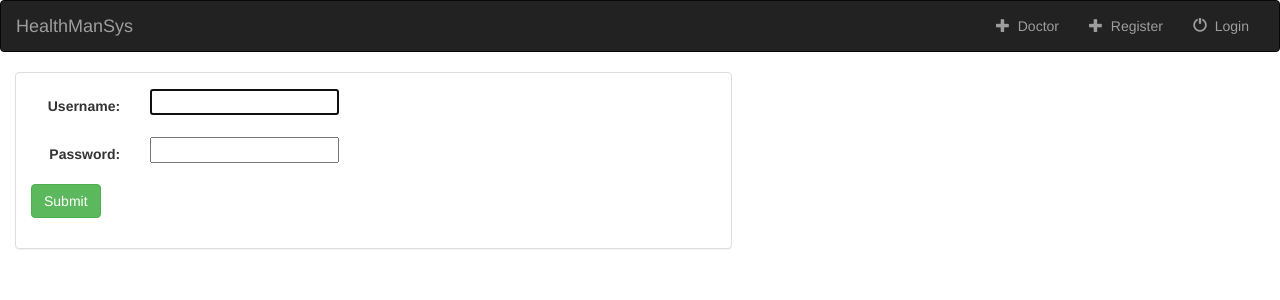
After one commit to AdityaVallabh/HealthCareSys, a Django app: page /healthcare/login/ in a window 1280 px wide. The commit adds this page. Shown: the top 300 px of the page. Run offline with Django 3.2, Linux system fonts and the light colour scheme; some libraries are stand-ins or nearby versions.

Commit message:
Add Doctor Reg and Login Page

```diff
--- a/HealthCareSys/settings.py
+++ b/HealthCareSys/settings.py
@@ -115,6 +115,8 @@ USE_L10N = True
 
 USE_TZ = True
 
+LOGIN_REDIRECT_URL = '/'
+
 
 # Static files (CSS, JavaScript, Images)
 # https://docs.djangoproject.com/en/1.9/howto/static-files/
--- a/healthcare/admin.py
+++ b/healthcare/admin.py
@@ -1,4 +1,6 @@
 from django.contrib import admin
-from .models import UserProfile
+from .models import UserProfile, DoctorProfile, Hospital
 
 admin.site.register(UserProfile)
+admin.site.register(DoctorProfile)
+admin.site.register(Hospital)
--- a/healthcare/templates/healthcare/base.html
+++ b/healthcare/templates/healthcare/base.html
@@ -8,7 +8,6 @@
     <script src="https://code.jquery.com/jquery-3.2.1.slim.min.js"></script>
     <script src="https://maxcdn.bootstrapcdn.com/bootstrap/3.3.7/js/bootstrap.min.js"></script>
     <link href="https://fonts.googleapis.com/css?family=Satisfy" rel="stylesheet">
-    <link rel="stylesheet" type="text/css" href="{% static 'music/style.css' %}" />
 </head>
 <body>
     <nav class="navbar navbar-inverse">
@@ -33,6 +32,12 @@
                 -->
                 <ul class="nav navbar-nav navbar-right">
                     <li class="">
+                        <a href="{% url 'healthcare:register' %}?role=doctor">
+                            <span class="glyphicon glyphicon-plus" aria-hidden="true"></span>&nbsp;
+                            Doctor
+                        </a>
+                    </li>
+                    <li class="">
                         <a href="{% url 'healthcare:register' %}">
                             <span class="glyphicon glyphicon-plus" aria-hidden="true"></span>&nbsp;
                             Register
@@ -45,7 +50,7 @@
                                 Logout
                             </a>
                         {% else %}
-                            <a href="/admin/">
+                            <a href="{% url 'healthcare:login' %}">
                                 <span class="glyphicon glyphicon-off" aria-hidden="true"></span>&nbsp;
                                 Login
                             </a>
--- a/healthcare/templates/healthcare/form-template.html
+++ b/healthcare/templates/registration/form-template.html
@@ -1,3 +1,6 @@
+{% if message %}
+    {{ message }}
+{% endif %}
 {% for field in form %}
 <div class="form-group">
     <div class="col-sm-offset-2 col-sm-10">
--- /dev/null
+++ b/healthcare/templates/registration/login.html
@@ -0,0 +1,24 @@
+{% extends 'healthcare/base.html' %}
+{% block title %}Register{% endblock %}
+
+{% block body %}
+<div class="container-fluid">
+    <div class="row">
+        <div class="col-sm-12 col-md-7">
+            <div class="panel panel-default">
+                <div class="panel-body">
+                    <form class="form-horizontal" action="" method="POST" enctype="multipart/form-data">
+                        {% csrf_token %}
+                        {% include 'registration/form-template.html'%}
+                        <div class="form-group">
+                            <div class="col-sm-offset col-sm-10">
+                                <button type="submit" class="btn btn-success">Submit</button>
+                            </div>
+                        </div>
+                    </form>
+                </div>
+            </div>
+        </div>
+    </div>
+</div>
+{% endblock %}
--- a/healthcare/templates/healthcare/registration_form.html
+++ b/healthcare/templates/registration/registration_form.html
@@ -9,8 +9,8 @@
                 <div class="panel-body">
                     <form class="form-horizontal" action="" method="POST" enctype="multipart/form-data">
                         {% csrf_token %}
-                        {% include 'healthcare/form-template.html' with form=user_form%}
-                        {% include 'healthcare/form-template.html' with form=profile_form%}
+                        {% include 'registration/form-template.html' with form=user_form%}
+                        {% include 'registration/form-template.html' with form=profile_form%}
                         <div class="form-group">
                             <div class="col-sm-offset col-sm-10">
                                 <button type="submit" class="btn btn-success">Submit</button>
--- a/healthcare/urls.py
+++ b/healthcare/urls.py
@@ -1,10 +1,13 @@
 from django.conf.urls import url
 from . import views
+from django.contrib.auth import views as auth_views
 
 app_name = 'healthcare'
 
 urlpatterns = [
     url(r'^$', views.index, name='index'),
     url(r'^register/$', views.UserFormView.as_view(), name='register'),
-    url(r'^logout/$', views.logout_view, name='logout')
+    #url(r'^logout/$', views.logout_view, name='logout'),
+    url(r'^login/$', auth_views.login, name='login'),
+    url(r'^logout/$', auth_views.logout, {'next_page': '/'}, name='logout'),
 ]
```
Also changed, not shown: healthcare/forms.py (+7 -1 lines), healthcare/models.py (+18 -2 lines), healthcare/templates/healthcare/home.html (+12 -1 lines), healthcare/views.py (+14 -8 lines), db.sqlite3.
